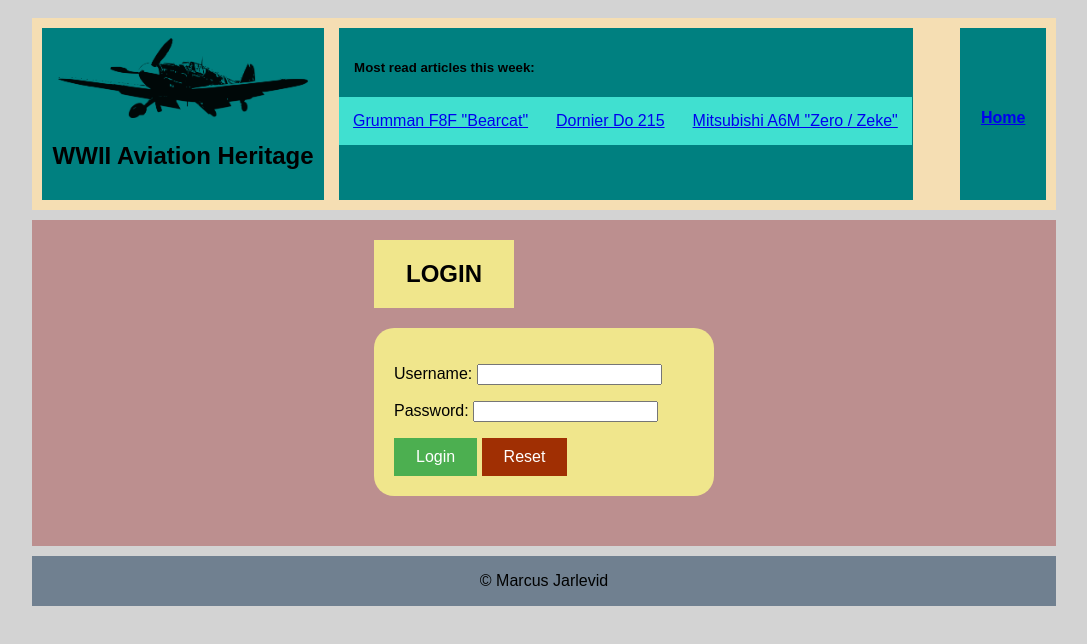
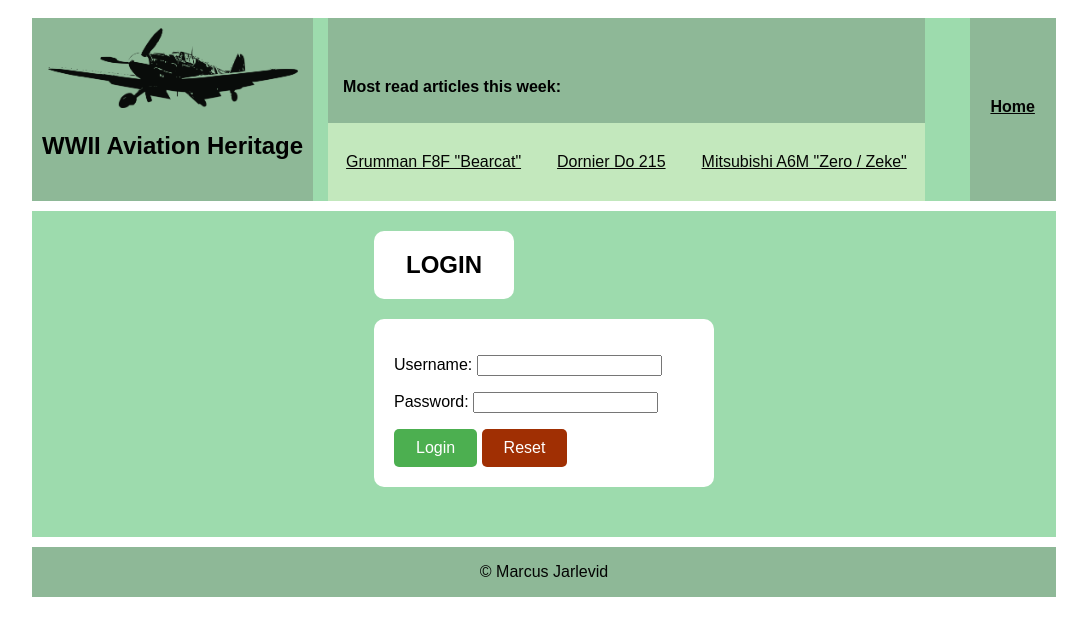
Before and after one commit to Jallelainen/HTML-first, a plain HTML site: page LogIn.html in a window 1280 px wide. Shown: the whole page, without its empty margins (96-1183 px from the left). Drawn offline with Linux system fonts and the light colour scheme.

Commit message:
Css assignment done

```diff
--- a/LogIn.html
+++ b/LogIn.html
@@ -2,6 +2,7 @@
 <html lang="en">
 
 <head>
+    <meta charset="UTF-8">
     <title>Aviation Heritage Login</title>
     <link href="site.css" rel="stylesheet" />
 </head>
@@ -15,7 +16,7 @@
         </div>
 
         <nav>
-            <h5>Most read articles this week:</h5>
+            <h4>Most read articles this week:</h4>
             <ul>
                 <li><a href="GrummanF8F.html" class="loginA">Grumman F8F "Bearcat"</a></li>
                 <li><a href="DornierDO215.html" class="loginA">Dornier Do 215</a></li>
--- a/site.css
+++ b/site.css
@@ -1,5 +1,5 @@
 .index {
-  background-color: lightgray;
+  background-color: white;
   font-family: sans-serif;
 
   display: grid;
@@ -15,7 +15,7 @@
 }
 
 .loginPage {
-  background-color: lightgray;
+  background-color: white;
   font-family: sans-serif;
 
   display: grid;
@@ -31,19 +31,16 @@
 }
 
 header {
-  background-color: wheat;
+  background-color: #9ddbad;
 
   grid-area: Header;
   display: grid;
   grid-template-areas: "LogoPic nav . . LogInButton";
   grid-gap: 15px;
-  padding: 10px;
 }
 
 header > nav {
-  background-color: teal;
-  padding-top: 10px;
-  padding-bottom: 10px;
+  background-color: #8eb897;
 }
 
 header > nav > ul {
@@ -53,30 +50,31 @@ header > nav > ul {
   padding: 0;
 }
 
-header > nav > h5 {
+header > nav > h4 {
   padding-left: 15px;
+  margin-top: 60px;
+  margin-bottom: 0%;
 }
 
 header > nav > ul > li {
-  background-color: turquoise;
+  background-color: #c3e8bd;
   float: left;
+  margin-top: 27px;
   display: inline;
 }
 
 header > nav > ul > li > a {
   display: block;
-  padding: 15px;
-}
+  padding: 18px;
+  padding-top: 30px;
+  padding-bottom: 30px;
 
-header > nav > ul > li > .loginA {
-  display: block;
-  padding: 14px;
-  padding-top: 15px;
-  padding-bottom: 15px;
+  color: #040403;
 }
 
 header > nav > ul > li > a:hover {
-  background-color: cadetblue;
+  background-color: #5b7553;
+  color: antiquewhite;
 }
 
 .responsivePic {
@@ -89,20 +87,34 @@ header > nav > ul > li > a:hover {
   grid-area: LogoPic;
   padding: 10px;
   text-align: center;
-  background-color: teal;
+  background-color: #8eb897;
+}
+
+header > #LogInButton > h4{
+    margin-top: 80px;
+}
+
+header > #LogInButton > h4 >a{
+    color: #040403;
+    background-color: #8eb897;
+
+    padding-top: 80px;
+    padding-bottom: 86px;
+    padding-left: 20px;
+    padding-right: 21px;
+}
+
+header > #LogInButton > h4 >a:hover{
+    background-color: #c3e8bd;
 }
 
 #LogInButton {
   grid-area: LogInButton;
-  background-color: teal;
-  padding-top: 60px;
-  padding-left: 20px;
-  padding-right: 20px;
   text-align: center;
 }
 
 .mainContent {
-  background-color: rosybrown;
+  background-color: #9ddbad;
   grid-area: mainContent;
 }
 
@@ -122,24 +134,25 @@ header > nav > ul > li > a:hover {
 
 main > div > h2 {
   width: 100px;
+  border-radius: 10px;
   margin-left: auto;
   margin-right: 542px;
   margin-top: 20px;
   padding: 20px;
   text-align: center;
   text-transform: uppercase;
-  background-color: khaki;
+  background-color: white;
 }
 
 main > div > form {
-  border-radius: 20px;
+  border-radius: 10px;
   width: 300px;
   margin-left: auto;
   margin-right: auto;
   margin-bottom: 50px;
   padding: 20px;
   text-align: left;
-  background-color: khaki;
+  background-color: white;
 }
 
 #buttonLogin {
@@ -147,6 +160,7 @@ main > div > form {
   border: none;
   color: white;
   padding: 10px 22px;
+  border-radius: 5px;
   text-align: center;
   text-decoration: none;
   display: inline-block;
@@ -158,6 +172,7 @@ main > div > form {
   border: none;
   color: white;
   padding: 10px 22px;
+  border-radius: 5px;
   text-align: center;
   text-decoration: none;
   display: inline-block;
@@ -165,7 +180,7 @@ main > div > form {
 }
 
 #featuredIntro {
-  background-color: tan;
+  background-color: white;
 
   grid-area: featuredIntro;
   margin: 10px;
@@ -173,7 +188,7 @@ main > div > form {
 }
 
 #article1 {
-  background-color: tan;
+  background-color: white;
 
   grid-area: article1;
   margin: 10px;
@@ -181,7 +196,7 @@ main > div > form {
 }
 
 #article2 {
-  background-color: tan;
+  background-color: white;
 
   grid-area: article2;
   margin: 10px;
@@ -189,14 +204,21 @@ main > div > form {
 }
 
 .SideContent {
-  background-color: saddlebrown;
+  background-color: #5b7553;
+  color: antiquewhite;
 
   grid-area: SideContent;
   grid-column: 4 / span 2;
   padding: 10px;
 }
+
+aside > ul{
+  list-style-type: none;
+}
+
 footer {
-  background-color: slategray;
+  background-color: #8eb897;
+  color: #040403;
   text-align: center;
   grid-area: Footer;
 }
```
Also changed, not shown: index.html (+2 -2 lines). Lines whose indentation alone changed are shown as unchanged.
